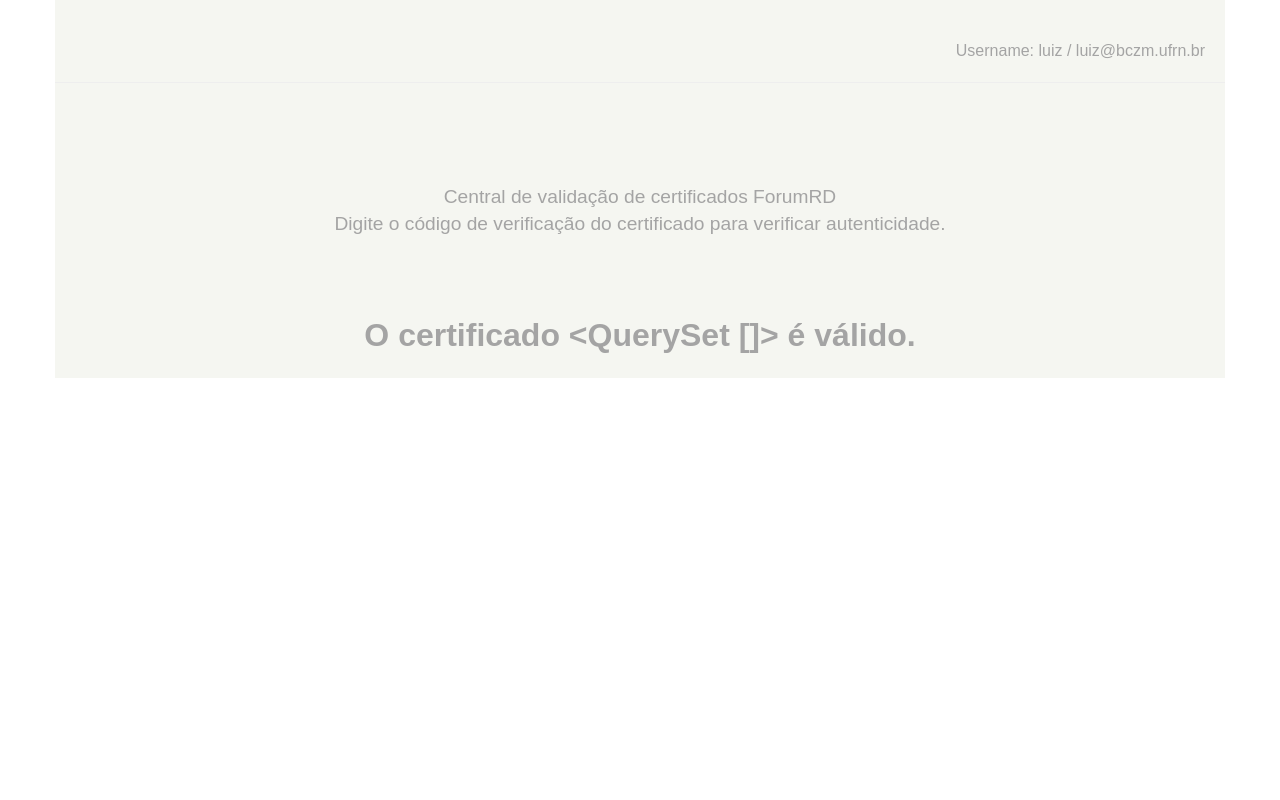
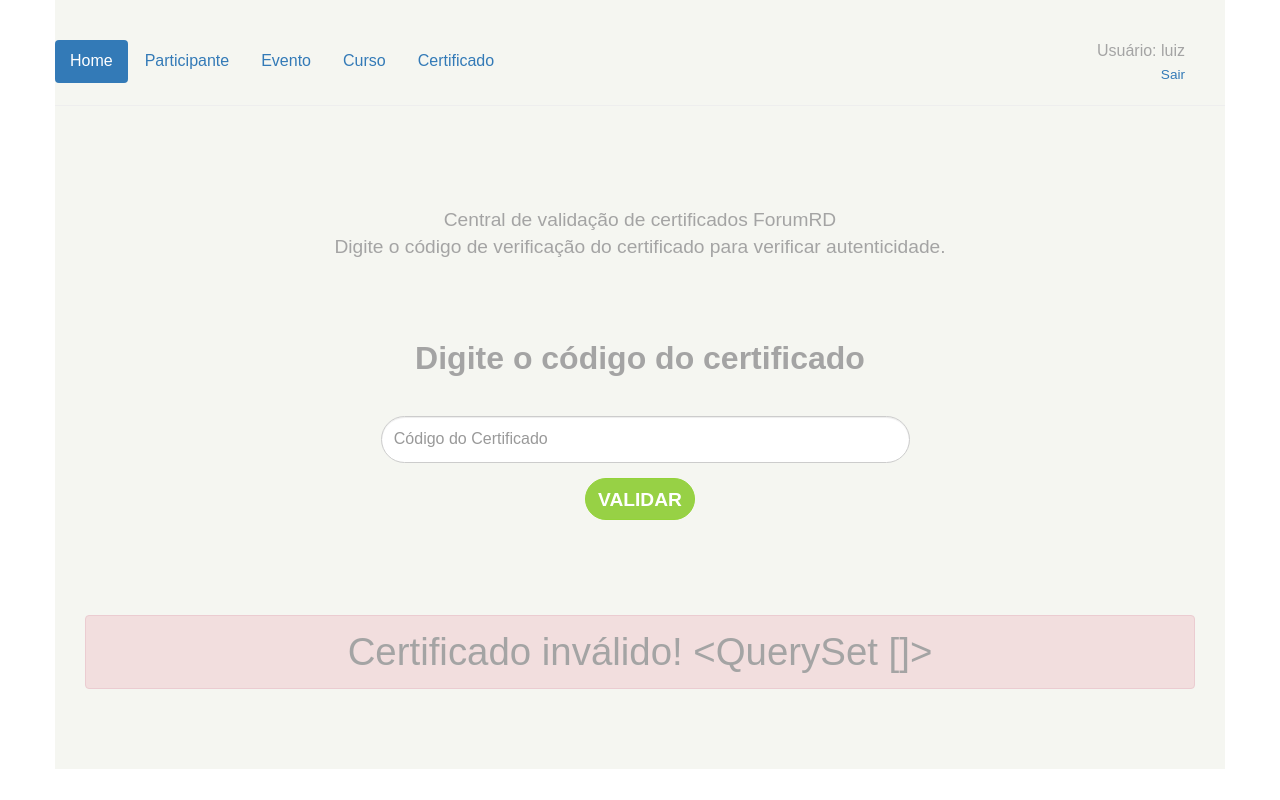
Before and after one commit to lhcabral/validador, a Django app: page /certificado/resultado in a window 1280 px wide. Run offline with Django 3.2, Linux system fonts and the light colour scheme; a user stored in the database is signed in; data comes from the database, SQL or seed files in the repository; both versions use the stored data as it was after the commit; some libraries are stand-ins or nearby versions.

Commit message:
resolvido problema de validar certificado

```diff
--- a/certificado/models.py
+++ b/certificado/models.py
@@ -37,6 +37,3 @@
 	evento = models.ForeignKey(Evento)
 	descricao = models.CharField(max_length=50)
 	link_certificado = models.CharField(max_length=500)
-
-	def __str__(self):
-		return self.numero
--- a/certificado/urls.py
+++ b/certificado/urls.py
@@ -5,5 +5,6 @@
 urlpatterns = [
     url(r'^$', views.home, name='certificado.home'),
     url(r'resultado$', views.resultado, name='certificado.resultado'),
+    url(r'participante/create$', views.participante_create, name='certificado.participante_create'),
 
 ]
--- a/certificado/views.py
+++ b/certificado/views.py
@@ -1,16 +1,16 @@
 from django.shortcuts import render, redirect
 from django.http import HttpResponse
+from django.contrib.auth import authenticate, login, logout
+from django.contrib.auth.decorators import login_required
+
 from certificado.models import Certificado, Evento, Participante, User
-from django.contrib.auth import authenticate, login
-from django.contrib.auth.decorators import login_required
+from certificado.forms import ParticipanteForm
 
 
 def home(request):
 	site = "ForumRD"
-	certificado = Certificado.objects.all()
 	context = {
 		'site': site,
-		'certificado': certificado
 	}
 
 	return render(request,'certificado/home.html', context)
@@ -19,33 +19,20 @@
 	site = "ForumRD"
 
 	numero = request.GET.get('numero')
-	certificado_all = Certificado.objects.all()
 	certificado = Certificado.objects.filter(numero=numero)
+	valido = True
 
-	if certificado == None:
-		error = True
-		context = {
-			'site': site,
-			'error': error,
-			'certificado': certificado,
-		}
-		return render(request,'certificado/home.html', context)
-	error = False
+	if not certificado:
+		valido = False
+
 	context = {
 		'site': site,
+		'valido': valido,
 		'certificado': certificado,
-		'numero': numero,
-		'error': error,
 	}
-	return render(request,'certificado/resultado.html', context)
 
+	return render(request,'certificado/home.html', context)
 
-	# context = {
-	# 	'site': site,
-	# 	'certificado': certificado,
-	# }
-
-	# return render(request,'certificado/home.html',context)
 
 def auth(request):
     error = False
@@ -69,3 +56,12 @@
     	'error':error,
     }
     return render(request, 'account/auth.html', context)
+
+def logout_view(request):
+	logout(request)
+	return redirect('certificado.home')
+
+def participante_create(request):
+	form = ParticipanteForm()
+
+	return render(request, 'certificado/participante_create.html', {'form': form})
--- a/static/css/styles.css
+++ b/static/css/styles.css
@@ -7,6 +7,12 @@
 	font-size: 1em;
 	font-weight: 200;
 	text-align: right;
+	color: #a4a4a4;
+	margin-right:20px;
+
+}
+.page-header ul{
+	font-weight: 100;
 	color: #a4a4a4;
 	margin-right:20px;
 
--- a/template/certificado/home.html
+++ b/template/certificado/home.html
@@ -6,23 +6,44 @@
 	<br>
 	Digite o código de verificação do certificado para verificar autenticidade.
 </p>
-<h2>
-	{% if error == True %}
-		<p class="alert alert-danger">Certificado inválido! {{certificado}}</p>
-	{% elif error == False %}
 
-		<p class="alert alert-danger">Certificado Válido!{{certificado}}</p>
-	{% endif %}
-	Digite o código do certificado
+<h2>Digite o código do certificado</h2>
 
-</h2>
 <div class="col-md-6 col-md-offset-3">
+
 	<form action="{% url "certificado.resultado" %}" method="GET" class="form-group">
 		<div class="form-group">
 			<input type="text" id="certificate" name="numero" class="form-control" placeholder="Código do Certificado" required="required">
 		</div>
 		<button class="btn btn-success">Validar</button>
 	</form>
+
+</div>
+<div class="col-md-12">
+
+	{% if valido %}
+		<h2><p class="alert alert-success">Certificado válido!</p></h2>
+
+		<div class="panel panel-success">
+		{% for cert in certificado %}
+	  		<div class="panel-heading">Evento: {{cert.evento}}</div>
+
+	  		<ul class="list-group">
+			    <li class="list-group-item">Participante: {{cert.participante}}</li>
+			    <li class="list-group-item">Curso: {{cert.curso}}</li>
+			    <li class="list-group-item">Carga Horária: {{cert.curso.carga_horaria}}</li>
+			    <li class="list-group-item">Descrição: {{cert.descricao}}</li>
+	  		</ul>
+		{% endfor %}
+		</div>
+
+	{% elif valido == False %}
+		<h2><p class="alert alert-danger">Certificado inválido! {{certificado}}</p></h2>
+	{% endif %}
+
+	</h2>
 </div>
 
+
+
 {% endblock %}
--- a/template/certificado/layout.html
+++ b/template/certificado/layout.html
@@ -14,9 +14,21 @@
 			<div class="row">
 				<div class="page-header">
 					{% if request.user.is_authenticated %}
-					<p>Username: {{request.user}} / {{request.user.email}}</p>
+						<ul class="nav nav-pills">
+						 	<li role="presentation" class="active"><a href="#">Home</a></li>
+							<li role="presentation"><a href="#">Participante</a></li>
+							<li role="presentation"><a href="#">Evento</a></li>
+							<li role="presentation"><a href="#">Curso</a></li>
+							<li role="presentation"><a href="#">Certificado</a></li>
+							<p>
+							Usuário: {{request.user}}
+							<a href="{% url "account.logout" %}"><br><small>Sair</small></a>
+							</p>
+						</ul>
+
 					{% else %}
-					<p>Desconected!</p>
+					<p>Desconectado!</p>
+
 					{% endif %}
 				</div>
 			</div>
--- a/validador/urls.py
+++ b/validador/urls.py
@@ -21,5 +21,6 @@
 urlpatterns = [
     url(r'^admin/', admin.site.urls),
     url(r'^certificado/', include('certificado.urls')),
-    	url(r'^account/login', views.auth, name="account.auth"),
+        url(r'^account/login', views.auth, name="account.auth"),
+    	url(r'^account/logout', views.logout_view, name="account.logout"),
 ]
```
Also changed, not shown: certificado/forms.py (added, +9 -0 lines), template/certificado/participante_create.html (added, +32 -0 lines), db.sqlite3.
